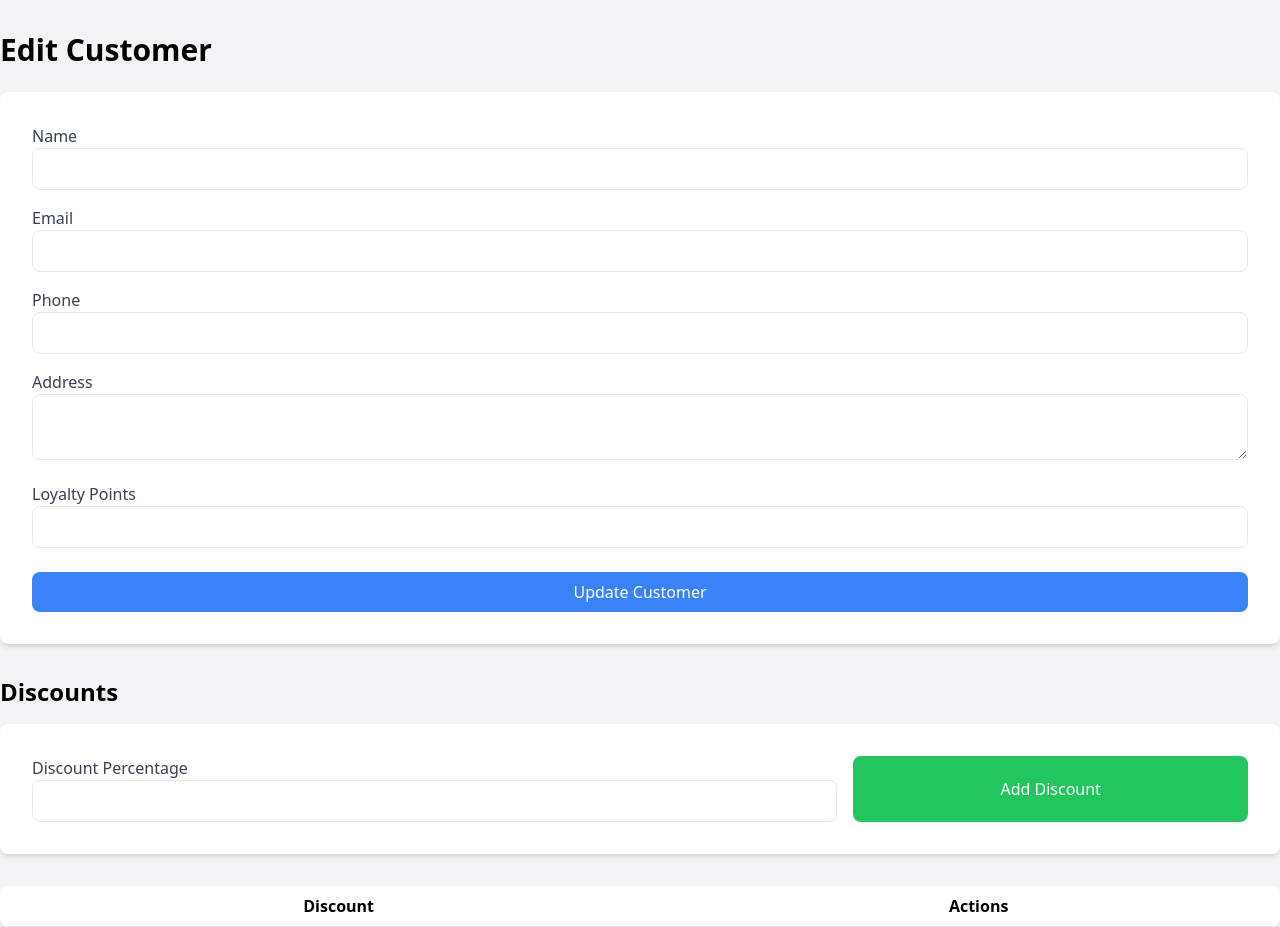
After one commit to LinuxLogos/sales_mall, a PHP site: page /views/customers/edit.php in a window 1280 px wide. The commit adds this page. Run offline with PHP 8.4, Linux system fonts and the light colour scheme; the template is opened without the code that fills it, so the values that code supplies are empty; some libraries are stand-ins or nearby versions.

Commit message:
Implement customer loyalty points and specific discounts

```diff
--- /dev/null
+++ b/views/customers/edit.php
@@ -0,0 +1,67 @@
+<!DOCTYPE html>
+<html lang="en">
+<head>
+    <meta charset="UTF-8">
+    <meta name="viewport" content="width=device-width, initial-scale=1.0">
+    <title>Edit Customer</title>
+    <script src="https://cdn.tailwindcss.com"></script>
+</head>
+<body class="bg-gray-100">
+    <div class="container mx-auto mt-8">
+        <h1 class="text-3xl font-bold mb-6">Edit Customer</h1>
+        <form action="/customers/edit/<?= $customer['id'] ?>" method="POST" class="bg-white p-8 rounded-lg shadow-md mb-8">
+            <div class="mb-4">
+                <label for="name" class="block text-gray-700">Name</label>
+                <input type="text" id="name" name="name" value="<?= $customer['name'] ?>" class="w-full px-3 py-2 border rounded-lg" required>
+            </div>
+            <div class="mb-4">
+                <label for="email" class="block text-gray-700">Email</label>
+                <input type="email" id="email" name="email" value="<?= $customer['email'] ?>" class="w-full px-3 py-2 border rounded-lg">
+            </div>
+            <div class="mb-4">
+                <label for="phone" class="block text-gray-700">Phone</label>
+                <input type="tel" id="phone" name="phone" value="<?= $customer['phone'] ?>" class="w-full px-3 py-2 border rounded-lg">
+            </div>
+            <div class="mb-4">
+                <label for="address" class="block text-gray-700">Address</label>
+                <textarea id="address" name="address" class="w-full px-3 py-2 border rounded-lg"><?= $customer['address'] ?></textarea>
+            </div>
+            <div class="mb-6">
+                <label for="loyalty_points" class="block text-gray-700">Loyalty Points</label>
+                <input type="number" id="loyalty_points" name="loyalty_points" value="<?= $customer['loyalty_points'] ?>" class="w-full px-3 py-2 border rounded-lg" required>
+            </div>
+            <button type="submit" class="w-full bg-blue-500 text-white py-2 rounded-lg hover:bg-blue-600">Update Customer</button>
+        </form>
+
+        <h2 class="text-2xl font-bold mb-4">Discounts</h2>
+        <form action="/customers/<?= $customer['id'] ?>/discounts/create" method="POST" class="bg-white p-8 rounded-lg shadow-md mb-8">
+            <div class="grid grid-cols-3 gap-4">
+                <div class="col-span-2">
+                    <label for="discount_percentage" class="block text-gray-700">Discount Percentage</label>
+                    <input type="number" step="0.01" id="discount_percentage" name="discount_percentage" class="w-full px-3 py-2 border rounded-lg" required>
+                </div>
+                <button type="submit" class="bg-green-500 text-white py-2 rounded-lg hover:bg-green-600">Add Discount</button>
+            </div>
+        </form>
+
+        <table class="w-full bg-white rounded-lg shadow-md">
+            <thead>
+                <tr>
+                    <th class="py-2 px-4 border-b">Discount</th>
+                    <th class="py-2 px-4 border-b">Actions</th>
+                </tr>
+            </thead>
+            <tbody>
+                <?php foreach ($discounts as $discount): ?>
+                    <tr>
+                        <td class="py-2 px-4 border-b"><?= $discount['discount_percentage'] ?>%</td>
+                        <td class="py-2 px-4 border-b">
+                            <a href="/customers/<?= $customer['id'] ?>/discounts/delete/<?= $discount['id'] ?>" class="text-red-500 hover:underline">Delete</a>
+                        </td>
+                    </tr>
+                <?php endforeach; ?>
+            </tbody>
+        </table>
+    </div>
+</body>
+</html>
```
Also changed, not shown: controllers/CustomerController.php (added, +39 -0 lines), database.sql (+31 -0 lines), models/Customer.php (+4 -3 lines), models/CustomerDiscount.php (added, +31 -0 lines), routes.php (+16 -0 lines), views/customers/index.php (added, +40 -0 lines).
